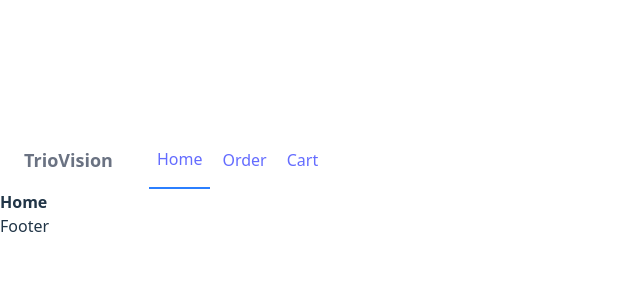
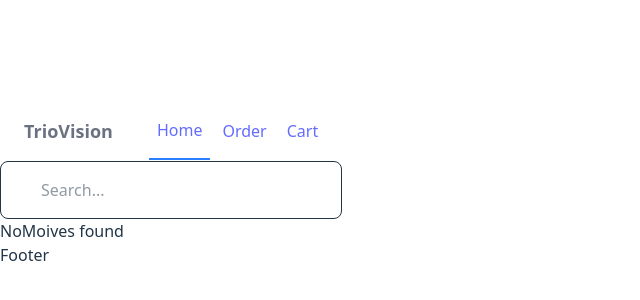
Before and after one commit to ntm5579/EDP_Capstone, a React (Vite) app in the folder frontend/: page / in a window 1280 px wide. Shown: the part 216-516 px from the top of the page, without its empty margins (0-640 px from the left). Built offline with nearby package versions, Linux system fonts and the light colour scheme.

Commit message:
Added simple search bar

```diff
--- a/frontend/src/components/home/Home.jsx
+++ b/frontend/src/components/home/Home.jsx
@@ -1,7 +1,49 @@
+import Searchbar from "./Searchbar";
+import { useState, useEffect } from "react";
+
+const sampleMovies = [
+  { id: 1, title: "Inception" },
+  { id: 2, title: "Interstellar" },
+  { id: 3, title: "The Dark Knight" },
+  { id: 4, title: "Tenet" },
+];
+
 function Home() {
+  const [searchTerm, setSearchTerm] = useState("");
+  const [FilteredMovies, setFilteredMovies] = useState([]);
+
+  useEffect(() => {
+    // if empty keep array empty
+    if (searchTerm === "") {
+      setFilteredMovies([]);
+    } else {
+      const res = sampleMovies.filter((movie) =>
+        movie.title.includes(searchTerm)
+      );
+      setFilteredMovies(res);
+    }
+  }, [searchTerm]);
+
   return (
-    <div className="font-bold">Home</div>
-  )
+    <>
+      <h1></h1>
+      <section>
+        <Searchbar searchTerm={searchTerm} onSearch={setSearchTerm} />
+
+        <div>
+          {FilteredMovies.length > 0 ? (
+            FilteredMovies.map(movie => (
+              <div key={movie.id}>
+                {movie.title}
+              </div>
+            ))
+          ): (
+            <p>NoMoives found</p>
+          )}
+          </div>
+      </section>
+    </>
+  );
 }
 
-export default Home
+export default Home;
--- a/frontend/src/components/home/Searchbar.jsx
+++ b/frontend/src/components/home/Searchbar.jsx
@@ -0,0 +1,15 @@
+function Searchbar({ searchTerm, onSearch }) {
+  return (
+    <div>
+      <input
+        type="text"
+        className="w-full p-4 pl-10 rounded-lg border"
+        placeholder="Search..."
+        value={searchTerm}
+        onChange={(e) => onSearch(e.target.value)}
+      />
+    </div>
+  );
+}
+
+export default Searchbar;
```
